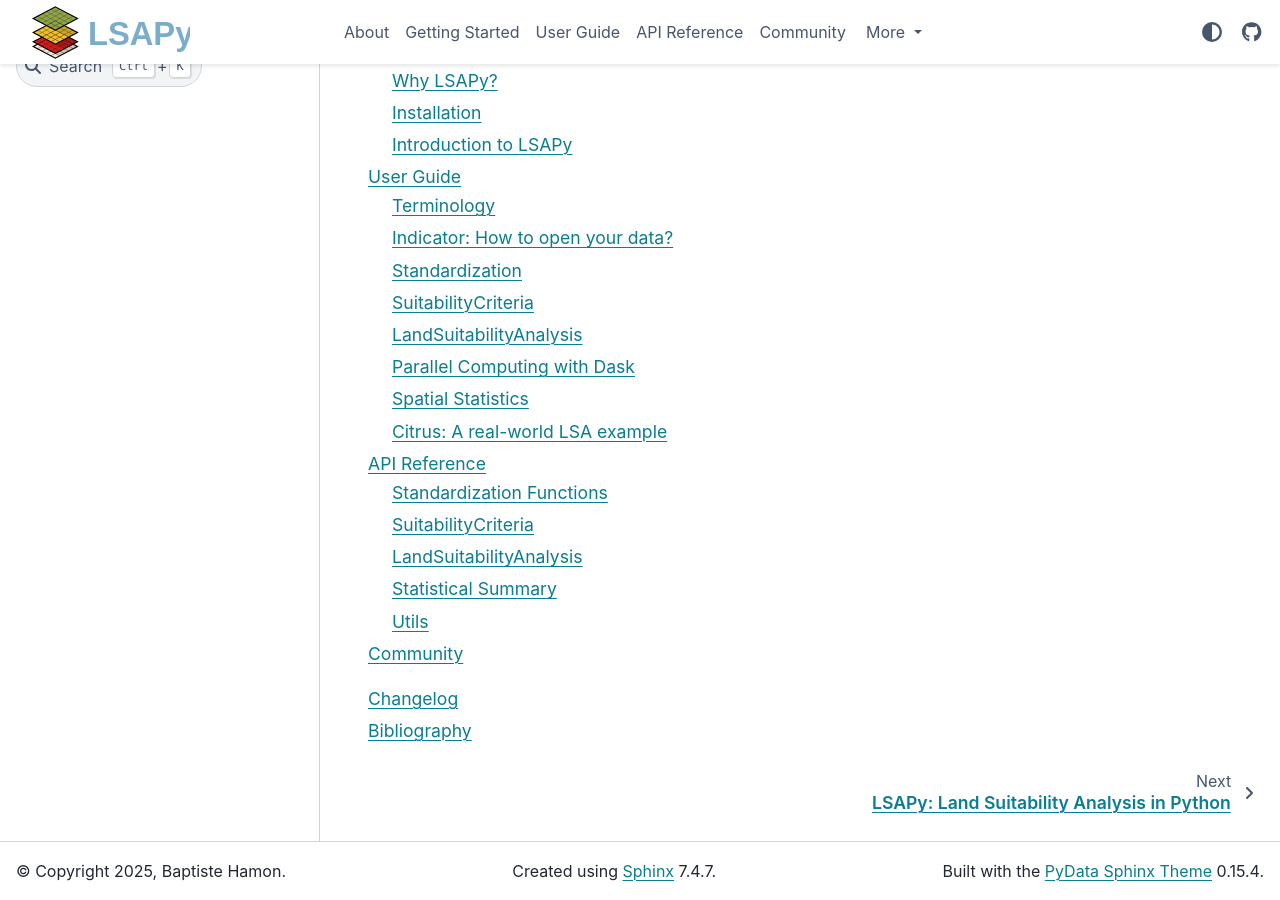
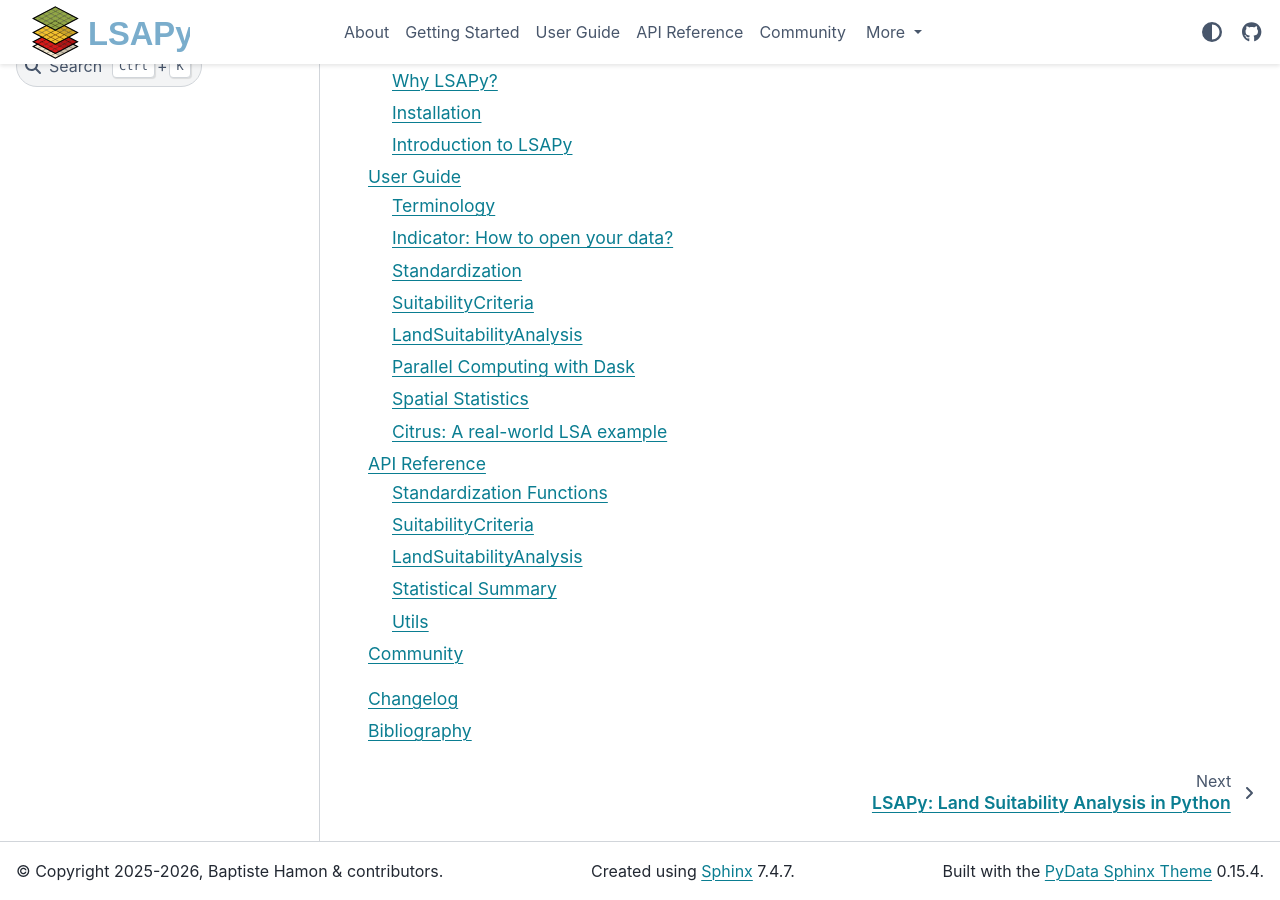
Before and after one commit to baptistehamon/lsapy, a Sphinx documentation site: the page built from docs/index.rst, in a window 1280 px wide and 900 px high, scrolled down 715 px. Built offline with Sphinx 7.4.7 and the PyData theme 0.15.4, drawn with Linux system fonts in a browser that asks for light colours.

Commit message:
Update doc copyright

```diff
--- a/docs/conf.py
+++ b/docs/conf.py
@@ -3,6 +3,7 @@
 # For the full list of built-in configuration values, see the documentation:
 # https://www.sphinx-doc.org/en/master/usage/configuration.html
 
+import datetime
 import os
 import sys
 
@@ -18,7 +19,7 @@ import lsapy
 # https://www.sphinx-doc.org/en/master/usage/configuration.html#project-information
 
 project = "lsapy"
-copyright = "2025, Baptiste Hamon"
+copyright = f"2025-{datetime.datetime.now().year}, Baptiste Hamon & contributors"
 author = "Baptiste Hamon"
 
 # The short X.Y version.
```
